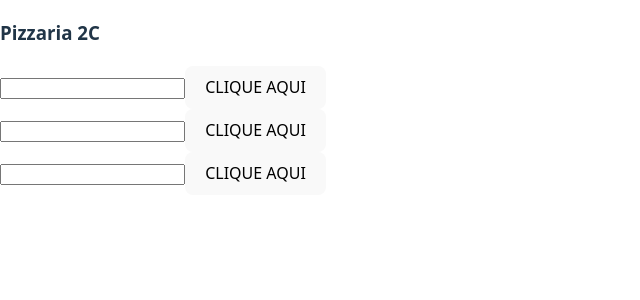
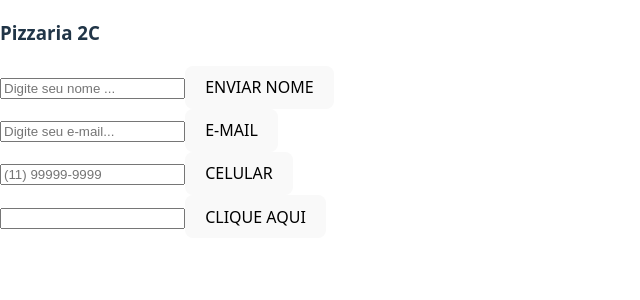
Before and after one commit to Pedro898/pizzaria2c2025, a React (Vite) app: page / in a window 1280 px wide. Shown: the top 300 px of the page, without its empty margins (0-640 px from the left). Built offline with nearby package versions, Linux system fonts and the light colour scheme.

Commit message:
envio de parâmetros

```diff
--- a/src/App.jsx
+++ b/src/App.jsx
@@ -5,10 +5,10 @@ function App (){
 
   const[nome,setNome] = useState('Ronaldo')
 
-  const Formulario = () => {
+  const Formulario = (props) => {
     return (
       <div>
-          <input
+          <input   placeholder={props.sombra}
 
       className="nome"
       onChange={(e)=>{setNome(e.target.value);}}
@@ -17,9 +17,11 @@ function App (){
 
       <button
 
-      onClick={()=>{alert(nome)}}
+      onClick={()=>{(props.mensagem != null)?alert(props.mensagem)
+        :alert("TEXTO PADRÃO ")}}
      className="botao">
-      CLIQUE AQUI
+      {(props.textoBotao !=null? props.textoBotao: "CLIQUE AQUI")}
+
       </button>
       </div>
     )
@@ -28,9 +30,10 @@ function App (){
   return (
     <div>
       <h3> Pizzaria 2C </h3>
-      <Formulario />
-      <Formulario />
-      <Formulario />
+      <Formulario   sombra="Digite seu nome ... " textoBotao="ENVIAR NOME"/>
+      <Formulario   sombra="Digite seu e-mail... " textoBotao="E-MAIL" />
+      <Formulario sombra="(11) 99999-9999" textoBotao="CELULAR"/>
+      <Formulario mensagem="Mensagem enviada pelo App" />
 
     </div>
   )
```
